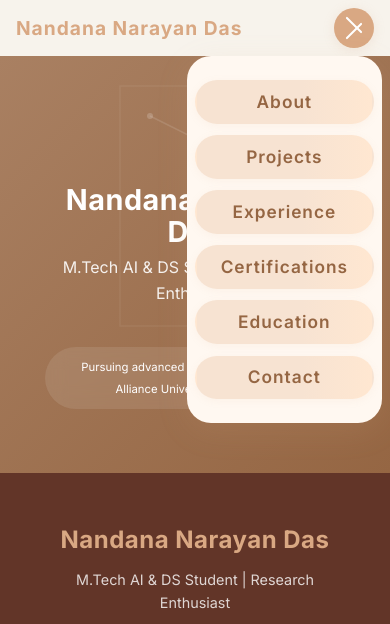
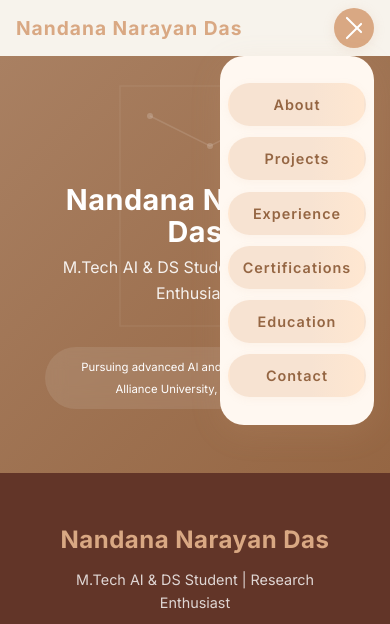
Before and after one commit to nandana-das/nandana-das.github.io, a plain HTML site: page index.html in a window 390 px wide. Both pictures are taken after a click on the button "Toggle navigation menu". Shown: the top 624 px of the page. Drawn offline with Linux system fonts and the light colour scheme.

Commit message:
fix: restore desktop navigation and simplify mobile dropdown styles

```diff
--- a/styles.css
+++ b/styles.css
@@ -252,65 +252,16 @@ h1, h2, h3, .logo {
     display: flex !important;
   }
   .dropdown-menu {
-    display: none !important;
-    position: absolute !important;
-    top: 100% !important;
-    right: 0 !important;
-    background: #fff8f1 !important;
-    border-radius: 1.5rem !important;
-    box-shadow: 0 8px 32px rgba(217, 168, 131, 0.13) !important;
-    padding: 1.2rem 1.5rem !important;
-    min-width: 200px !important;
-    z-index: 1200 !important;
-    margin-top: 0.5rem !important;
-    min-height: 200px !important;
-  }
-  .dropdown-menu.open {
-    display: block !important;
-  }
-  .dropdown-menu ul {
-    list-style: none !important;
-    margin: 0 !important;
-    padding: 0 !important;
-    display: block !important;
-    width: 100% !important;
-  }
-  .dropdown-menu li {
-    margin: 0.7rem 0 !important;
-    display: block !important;
-    width: 100% !important;
+    right: 0.5rem;
+    min-width: 150px;
+    padding: 1rem 0.5rem;
   }
   .dropdown-link {
-    display: block !important;
-    font-size: 1.08rem !important;
-    font-weight: 600 !important;
-    color: var(--mocha-latte) !important;
-    background: linear-gradient(90deg, #f7e3d2 60%, #ffe7d1 100%) !important;
-    border: none !important;
-    border-radius: 2rem !important;
-    padding: 0.6rem 1.5rem !important;
-    text-decoration: none !important;
-    transition: background 0.2s, color 0.2s, transform 0.15s !important;
-    letter-spacing: 1px !important;
-    outline: none !important;
-    border: 2px solid transparent !important;
-    box-shadow: 0 2px 8px rgba(217, 168, 131, 0.08) !important;
-    margin-top: 0.5rem !important;
-    width: 100% !important;
-    text-align: center !important;
-    opacity: 1 !important;
-    visibility: visible !important;
-    height: auto !important;
-    min-height: 40px !important;
-    line-height: 1.2 !important;
-  }
-  .dropdown-link:hover,
-  .dropdown-link.active {
-    background: linear-gradient(90deg, var(--toasty) 60%, var(--mocha-latte) 100%) !important;
-    color: #fff !important;
-    transform: scale(1.07) !important;
-    border: 2px solid var(--expresso-foam) !important;
-    box-shadow: 0 4px 18px rgba(217, 168, 131, 0.18) !important;
+    font-size: 1rem;
+    padding: 0.6rem 1rem;
+    display: block;
+    text-align: center;
+    margin: 0.5rem 0;
   }
 }
 @keyframes menuFadeIn {
@@ -980,20 +931,9 @@ footer {
     height: 2px;
   }
   .dropdown-menu {
-    right: 0.5rem !important;
-    min-width: 140px !important;
-    padding: 0.8rem 0.5rem !important;
-    display: none !important;
-    position: absolute !important;
-    top: 100% !important;
-    background: #fff8f1 !important;
-    border-radius: 1.5rem !important;
-    box-shadow: 0 8px 32px rgba(217, 168, 131, 0.13) !important;
-    z-index: 1200 !important;
-    margin-top: 0.5rem !important;
-  }
-  .dropdown-menu.open {
-    display: block !important;
+    right: 0.5rem;
+    min-width: 140px;
+    padding: 0.8rem 0.5rem;
   }
   .dropdown-link {
     font-size: 0.9rem;
```
